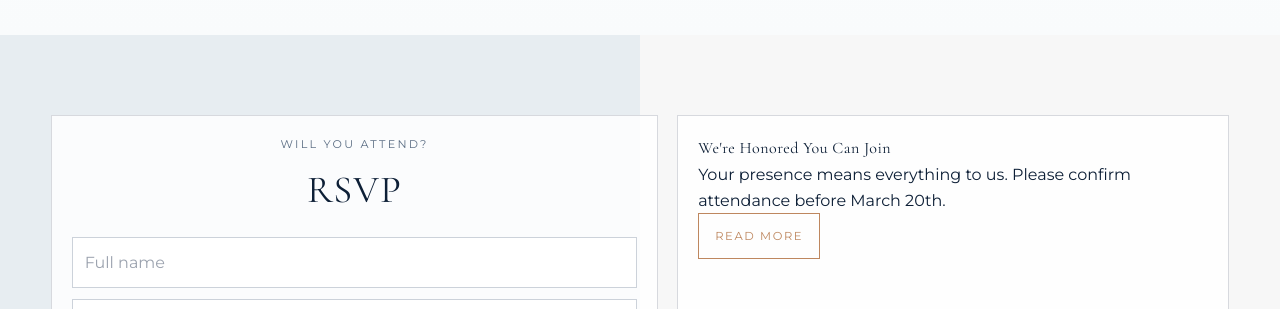
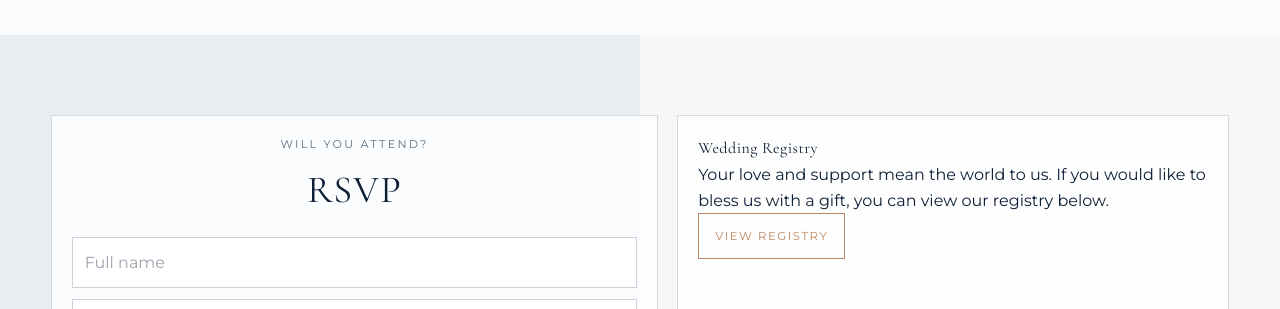
Before and after one commit to TheDouglife/wedding-website, a React (Vite) app: page / in a window 1280 px wide. Shown: the part 1860-2169 px from the top of the page. Built offline with nearby package versions, Linux system fonts and the light colour scheme.

Commit message:
rsvp update

```diff
--- a/src/App.jsx
+++ b/src/App.jsx
@@ -134,11 +134,19 @@ function App() {
             </form>
           </div>
           <div className="rsvp-note">
-            <h3>We're Honored You Can Join</h3>
+            <h3>Wedding Registry</h3>
             <p>
-              Your presence means everything to us. Please confirm attendance before March 20th.
+              Your love and support mean the world to us. If you would like to bless us with a
+              gift, you can view our registry below.
             </p>
-            <button type="button">Read More</button>
+            <a
+              className="registry-link"
+              href="https://www.myregistry.com/wedding-registry/douglas-montgomery-and-tiffany-jordan-satsuma-fl/5536767"
+              target="_blank"
+              rel="noreferrer"
+            >
+              View Registry
+            </a>
           </div>
         </section>
 
--- a/src/index.css
+++ b/src/index.css
@@ -236,6 +236,18 @@ button {
   color: var(--accent);
 }
 
+.registry-link {
+  display: inline-block;
+  border: 1px solid var(--accent);
+  color: var(--accent);
+  background: transparent;
+  text-transform: uppercase;
+  letter-spacing: 0.14em;
+  font-size: 0.72rem;
+  padding: 0.8rem 1rem;
+  text-decoration: none;
+}
+
 .banner-date {
   background: linear-gradient(rgba(109, 126, 154, 0.75), rgba(109, 126, 154, 0.75)),
     url('https://images.unsplash.com/photo-1460978812857-470ed1c77af0?auto=format&fit=crop&w=2000&q=80')
```
